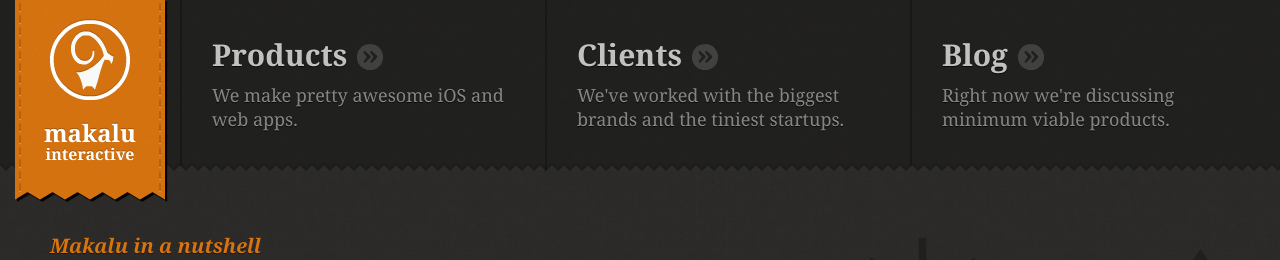
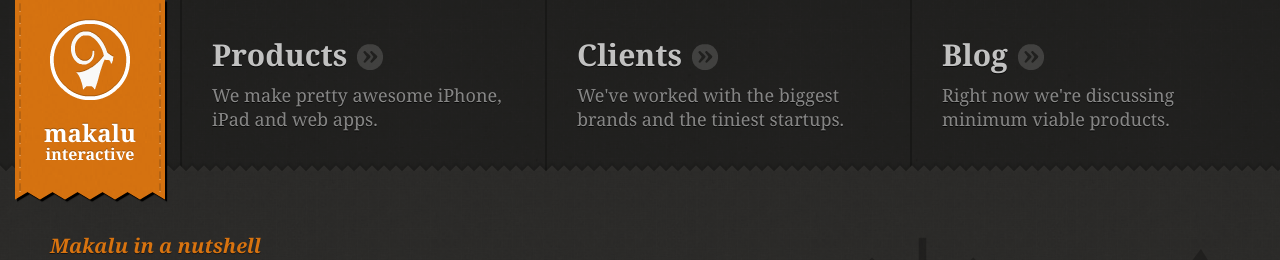
Before and after one commit to makalu/makalu.github.com, a Jekyll site: the page built from index.html, in a window 1280 px wide. Shown: the top 260 px of the page. Built offline with Jekyll 4.4.1, drawn with Linux system fonts in a browser that asks for light colours; nearby versions of some CDN libraries.

Commit message:
Tweak to the Products text

```diff
--- a/_layouts/main.html
+++ b/_layouts/main.html
@@ -25,7 +25,7 @@
         <li id="nav-products">
           <a href="/products/">
             <strong>Products</strong>
-            <span>We make pretty awesome iOS and web apps.</span>
+            <span>We make pretty awesome iPhone, iPad and web apps.</span>
           </a>
         </li>
         <li id="nav-clients">
```
